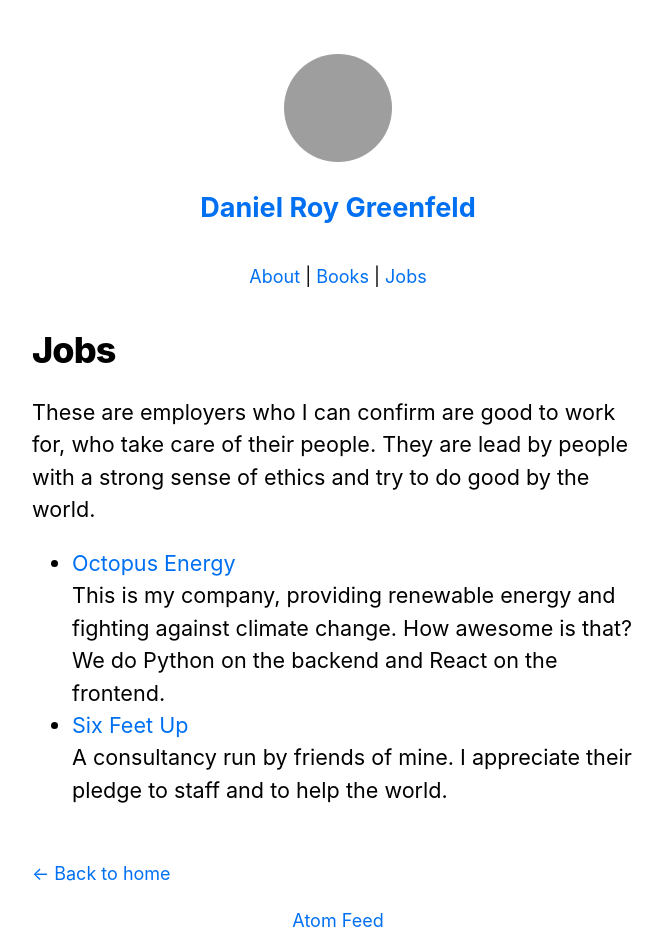
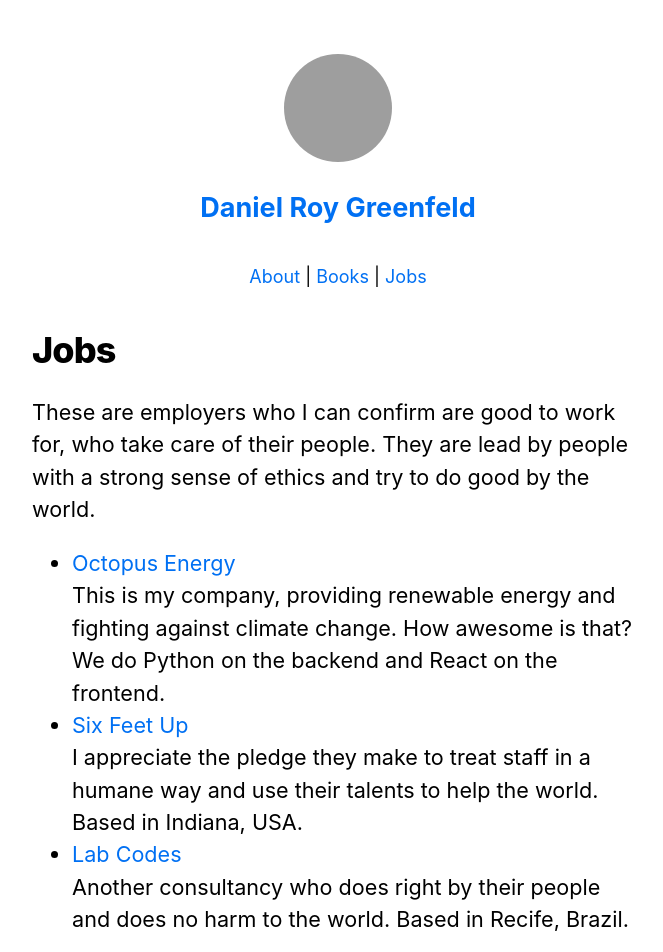
Before and after one commit to mehtaharsh16/daniel.feldroy.com, a Next.js app: page /jobs in a window 1280 px wide. Shown: the top 952 px of the page, without its empty margins (302-965 px from the left). Built offline with nearby package versions, Linux system fonts and the light colour scheme; grey boxes are pictures that could not be loaded.

Commit message:
Add labcodes

```diff
--- a/pages/jobs.js
+++ b/pages/jobs.js
@@ -21,8 +21,11 @@ export default function Jobs() {
           </li>
           <li>
             <a href="https://sixfeetup.com/company/careers" target="_blank">Six Feet Up</a><br />
-            A consultancy run by friends of mine. I appreciate their pledge to staff and to help the world.
-
+            I appreciate the pledge they make to treat staff in a humane way and use their talents to help the world. Based in Indiana, USA.
+          </li>
+          <li>
+            <a href="https://labcodes.com.br/careers" target="_blank">Lab Codes</a><br />
+            Another consultancy who does right by their people and does no harm to the world. Based in Recife, Brazil.
           </li>
         </ul>
       </section>
```
